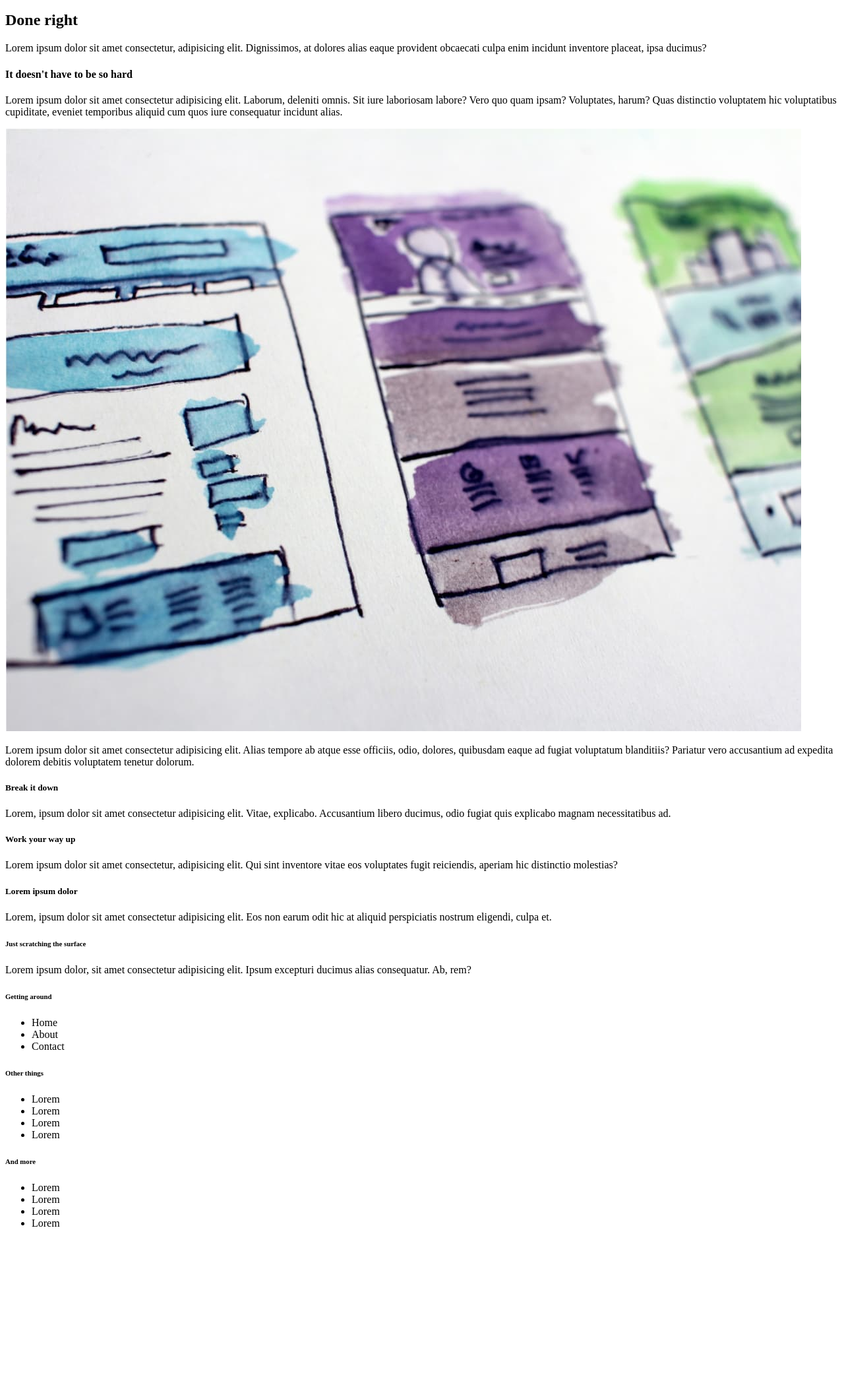
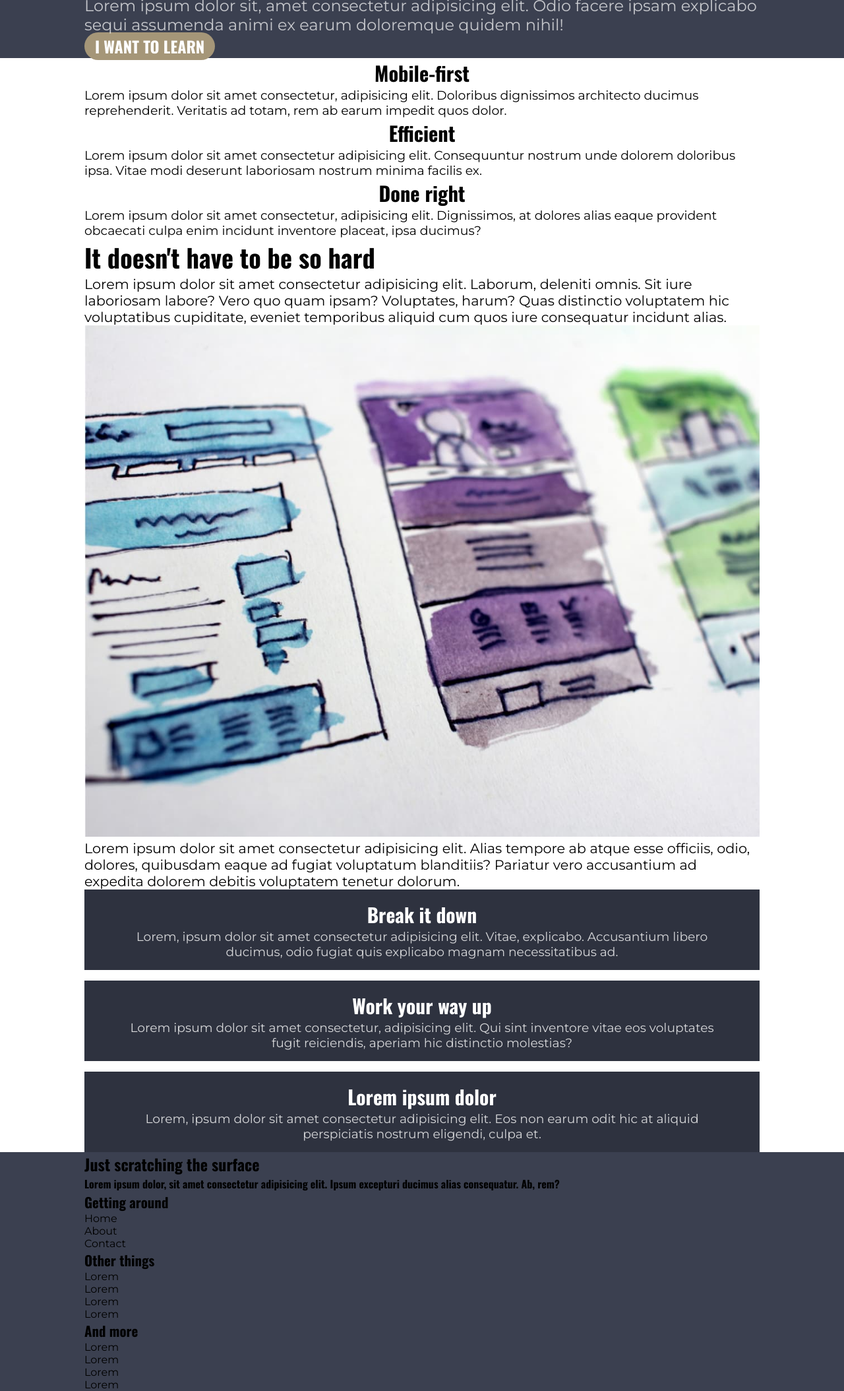
Before and after one commit to saud-alkhazriji04/course-challenges, a plain HTML site: page final course challenge/index.html in a window 1280 px wide. Shown: the part 431-2539 px from the top of the page at 66% size. Before the commit the page ends 2310 px from the top, so only its background shows below. Drawn offline with nearby package versions, Linux system fonts and the light colour scheme.

Commit message:
made changes

```diff
--- a/final course challenge/index.html
+++ b/final course challenge/index.html
@@ -5,6 +5,12 @@
     <meta http-equiv="X-UA-Compatible" content="IE=edge">
     <meta name="viewport" content="width=device-width, initial-scale=1.0">
     <link rel="stylesheet" href="main.css">
+    <link rel="preconnect" href="https://fonts.googleapis.com">
+    <link rel="preconnect" href="https://fonts.gstatic.com" crossorigin>
+    <link href="https://fonts.googleapis.com/css2?family=Oswald:wght@700&display=swap" rel="stylesheet">
+    <link rel="preconnect" href="https://fonts.googleapis.com">
+    <link rel="preconnect" href="https://fonts.gstatic.com" crossorigin>
+    <link href="https://fonts.googleapis.com/css2?family=Montserrat&display=swap" rel="stylesheet">
     <title>Document</title>
 </head>
 <body>
@@ -16,11 +22,11 @@
                 </ul>
 
                 <ul>
-                    <li><a href="#">HOME</a></li>
-                    <li><a href="#">ABOUT</a></li>
-                    <li><a href="#">CONTACT</a></li>
-                    <li><a href="#">SIGN-IN</a></li>
-                    <li><a href="#" class="sign-up">SIGN-UP</a></li>
+                    <li><a href="#" class="font-1">HOME</a></li>
+                    <li><a href="#" class="font-1">ABOUT</a></li>
+                    <li><a href="#" class="font-1">CONTACT</a></li>
+                    <li><a href="#" class="font-1">SIGN-IN</a></li>
+                    <li><a href="#" class="sign-up font-1">SIGN-UP</a></li>
                 </ul>
             </div>
         </nav>
@@ -28,12 +34,12 @@
         <section class="main-section">
             <div class="container row">
                 <div class="col">
-                    <h1>Responsuve layouts <span>don't have to be a struggle</span></h1>
+                    <h1 class="font-2">Responsive layouts <span>don't have to be a struggle</span></h1>
                 </div>
 
                 <div class="col">
-                    <p>Lorem ipsum dolor sit, amet consectetur adipisicing elit. Odio facere ipsam explicabo sequi assumenda animi ex earum doloremque quidem nihil!</p>
-                    <a href="#" class="cta">I WANT TO LEARN</a>
+                    <p class="font-3">Lorem ipsum dolor sit, amet consectetur adipisicing elit. Odio facere ipsam explicabo sequi assumenda animi ex earum doloremque quidem nihil!</p>
+                    <a href="#" class="cta font-4">I WANT TO LEARN</a>
                 </div>
             </div>
         </section>
@@ -43,18 +49,18 @@
         <div class="container row">
 
             <div class="col">
-                <h2>Mobile-first</h2>
-                <p>Lorem ipsum dolor sit amet consectetur, adipisicing elit. Doloribus dignissimos architecto ducimus reprehenderit. Veritatis ad totam, rem ab earum impedit quos dolor.</p>
+                <h2 class="font-5">Mobile-first</h2>
+                <p class="font-5__para">Lorem ipsum dolor sit amet consectetur, adipisicing elit. Doloribus dignissimos architecto ducimus reprehenderit. Veritatis ad totam, rem ab earum impedit quos dolor.</p>
             </div>
 
             <div class="col">
-                <h2>Efficient</h2>
-                <p>Lorem ipsum dolor sit amet consectetur adipisicing elit. Consequuntur nostrum unde dolorem doloribus ipsa. Vitae modi deserunt laboriosam nostrum minima facilis ex.</p>
+                <h2 class="font-5">Efficient</h2>
+                <p class="font-5__para">Lorem ipsum dolor sit amet consectetur adipisicing elit. Consequuntur nostrum unde dolorem doloribus ipsa. Vitae modi deserunt laboriosam nostrum minima facilis ex.</p>
             </div>
 
             <div class="col">
-                <h2>Done right</h2>
-                <p>Lorem ipsum dolor sit amet consectetur, adipisicing elit. Dignissimos, at dolores alias eaque provident obcaecati culpa enim incidunt inventore placeat, ipsa ducimus?</p>
+                <h2 class="font-5">Done right</h2>
+                <p class="font-5__para">Lorem ipsum dolor sit amet consectetur, adipisicing elit. Dignissimos, at dolores alias eaque provident obcaecati culpa enim incidunt inventore placeat, ipsa ducimus?</p>
             </div>
 
         </div>
@@ -64,66 +70,68 @@
         <div class="container">
 
             <div class="col">
-                <h4>It doesn't have to be so hard</h4>
-                <p>Lorem ipsum dolor sit amet consectetur adipisicing elit. Laborum, deleniti omnis. Sit iure laboriosam labore? Vero quo quam ipsam? Voluptates, harum? Quas distinctio voluptatem hic voluptatibus cupiditate, eveniet temporibus aliquid cum quos iure consequatur incidunt alias.</p>
+                <h4 class="font-6">It doesn't have to be so hard</h4>
+                <p class="font-6__para">Lorem ipsum dolor sit amet consectetur adipisicing elit. Laborum, deleniti omnis. Sit iure laboriosam labore? Vero quo quam ipsam? Voluptates, harum? Quas distinctio voluptatem hic voluptatibus cupiditate, eveniet temporibus aliquid cum quos iure consequatur incidunt alias.</p>
                 <img src="images/the-image.jpg" alt="random image">
-                <p>Lorem ipsum dolor sit amet consectetur adipisicing elit. Alias tempore ab atque esse officiis, odio, dolores, quibusdam eaque ad fugiat voluptatum blanditiis? Pariatur vero accusantium ad expedita dolorem debitis voluptatem tenetur dolorum.</p>
+                <p class="font-6__para">Lorem ipsum dolor sit amet consectetur adipisicing elit. Alias tempore ab atque esse officiis, odio, dolores, quibusdam eaque ad fugiat voluptatum blanditiis? Pariatur vero accusantium ad expedita dolorem debitis voluptatem tenetur dolorum.</p>
             </div>
 
-            <div class="col">
-                <div>
-                    <h5>Break it down</h5>
-                    <p>Lorem, ipsum dolor sit amet consectetur adipisicing elit. Vitae, explicabo. Accusantium libero ducimus, odio fugiat quis explicabo magnam necessitatibus ad.</p>
+            <div class="col flex">
+                <div class="col__child">
+                    <h5 class="font-7">Break it down</h5>
+                    <p class="font-7__para">Lorem, ipsum dolor sit amet consectetur adipisicing elit. Vitae, explicabo. Accusantium libero ducimus, odio fugiat quis explicabo magnam necessitatibus ad.</p>
                 </div>
-                <div>
-                    <h5>Work your way up</h5>
-                    <p>Lorem ipsum dolor sit amet consectetur, adipisicing elit. Qui sint inventore vitae eos voluptates fugit reiciendis, aperiam hic distinctio molestias?</p>
+
+                <div class="col__child">
+                    <h5 class="font-7">Work your way up</h5>
+                    <p class="font-7__para">Lorem ipsum dolor sit amet consectetur, adipisicing elit. Qui sint inventore vitae eos voluptates fugit reiciendis, aperiam hic distinctio molestias?</p>
                 </div>
-                <div>
-                    <h5>Lorem ipsum dolor</h5>
-                    <p>Lorem, ipsum dolor sit amet consectetur adipisicing elit. Eos non earum odit hic at aliquid perspiciatis nostrum eligendi, culpa et.</p>
+
+                <div class="col__child">
+                    <h5 class="font-7">Lorem ipsum dolor</h5>
+                    <p class="font-7__para">Lorem, ipsum dolor sit amet consectetur adipisicing elit. Eos non earum odit hic at aliquid perspiciatis nostrum eligendi, culpa et.</p>
                 </div>
             </div>
 
         </div>
     </section>
 
-    <section class="fifth-section">
+    <section class="fourth-section">
         <div class="container">
-            <h6>Just scratching the surface</h6>
+            <h6 class="font-8">Just scratching the surface</h6>
 
             <div class="row">
                 <div class="col">
-                    <h6 class="about-title"></h6>
+                    <h6 class="about-title font-9"></h6>
                     <p>Lorem ipsum dolor, sit amet consectetur adipisicing elit. Ipsum excepturi ducimus alias consequatur. Ab, rem?</p>
                 </div>
 
                 <div class="col">
-                    <h6 class="about-title">Getting around</h6>
+                    <h6 class="about-title font-9">Getting around</h6>
                     <ul>
-                        <li>Home</li>
-                        <li>About</li>
-                        <li>Contact</li>
+                        <li class="font-9__para">Home</li>
+                        <li class="font-9__para">About</li>
+                        <li class="font-9__para">Contact</li>
                     </ul>
                 </div>
 
                 <div class="col">
-                    <h6 class="about-title">Other things</h6>
+                    <h6 class="about-title font-9">Other things</h6>
                     <ul>
-                        <li>Lorem</li>
-                        <li>Lorem</li>
-                        <li>Lorem</li>
-                        <li>Lorem</li>
+                        <li class="font-9__para">Lorem</li>
+                        <li class="font-9__para">Lorem</li>
+                        <li class="font-9__para">Lorem</li>
+                        <li class="font-9__para">Lorem</li>
                     </ul>
                 </div>
 
                 <div class="col">
-                    <h6 class="about-title">And more</h6>
+                    <h6 class="about-title font-9">And more</h6>
                     <ul>
-                        <li>Lorem</li>
-                        <li>Lorem</li>
-                        <li>Lorem</li>
-                        <li>Lorem</li>
+                        <li class="font-9__para">Lorem</li>
+                        <li class="font-9__para">Lorem</li>
+                        <li class="font-9__para">Lorem</li>
+                        <li class="font-9__para">Lorem</li>
                     </ul>
                 </div>
             </div>
--- a/final course challenge/main.css
+++ b/final course challenge/main.css
@@ -0,0 +1,151 @@
+* {
+    margin: 0;
+    padding: 0;
+    box-sizing: border-box;
+    font-family: 'Oswald', sans-serif;
+}
+
+img {
+    width: 100%;
+}
+
+.container {
+    max-width: 1200px;
+    width: 80%;
+    margin: 0 auto;
+}
+
+li {
+    list-style: none;
+}
+
+a {
+    text-decoration: none;
+    color: #fff;
+}
+
+/*fonts*/
+.font-1 {
+    font-size: 1.2rem;
+    font-weight: bold;
+    color: #fff;
+}
+
+.font-2 {
+    font-size: 5.4rem;
+    font-weight: bold;
+    color: #fff;
+}
+
+.font-3 {
+    font-family: 'Montserrat', sans-serif;
+    font-size: 1.5rem;
+    color: #fff;
+    opacity: .7;
+}
+
+.font-4 {
+    font-size: 1.5rem;
+    font-weight: bold;
+    background: #A59678;
+    padding: .2rem 1rem;
+    border-radius: 45px;
+}
+
+.font-5 {
+    font-size: 1.9rem;
+    font-weight: bold;
+    margin: 0 auto;
+    text-align: center;
+}
+
+.font-5__para {
+    font-family: 'Montserrat', sans-serif;
+    font-size: 1.18rem;
+}
+
+.font-6 {
+    font-size: 2.4rem;
+    font-weight: bold;
+}
+
+.font-6__para {
+    font-family: 'Montserrat', sans-serif;
+    font-size: 1.3rem;
+}
+
+.font-7 {
+    font-size: 1.85rem;
+    font-weight: bold;
+}
+
+.font-7__para {
+    font-family: 'Montserrat', sans-serif;
+    /*font-weight: 200;*/
+    font-size: 1.17rem;
+    opacity: .8;
+}
+
+.font-8 {
+    font-size: 1.5rem;
+    font-weight: bold;
+}
+
+.font-9 {
+    font-size: 1.3rem;
+    font-weight: bold;
+}
+
+.font-9__para {
+    font-family: 'Montserrat', sans-serif;
+    font-size: 1rem;
+}
+
+/*  styleing   */
+
+span {
+    color: #A59678;
+}
+
+.sign-up {
+    border-radius: 45px;
+    background: #A59678;
+    padding: .2rem 1rem;
+}
+
+nav {
+    background: #2E323F;
+    color: #fff;
+}
+
+.main-section {
+    background: #3B4050;
+}
+
+.secondary-section {
+    background: #FFFFFF;
+}
+
+.fourth-section {
+    background: #3B4050;
+}
+
+.flex {
+    display: flex;
+    width: 100%;
+    flex-direction: column;
+}
+
+.col__child {
+    display: flex;
+    flex-direction: column;
+    width: 100%;
+    background: #2E323F;
+    color: #fff;
+    padding: 1rem 3rem;
+    text-align: center;
+}
+
+.col__child + .col__child {
+    margin-top: 1rem;
+}
```
